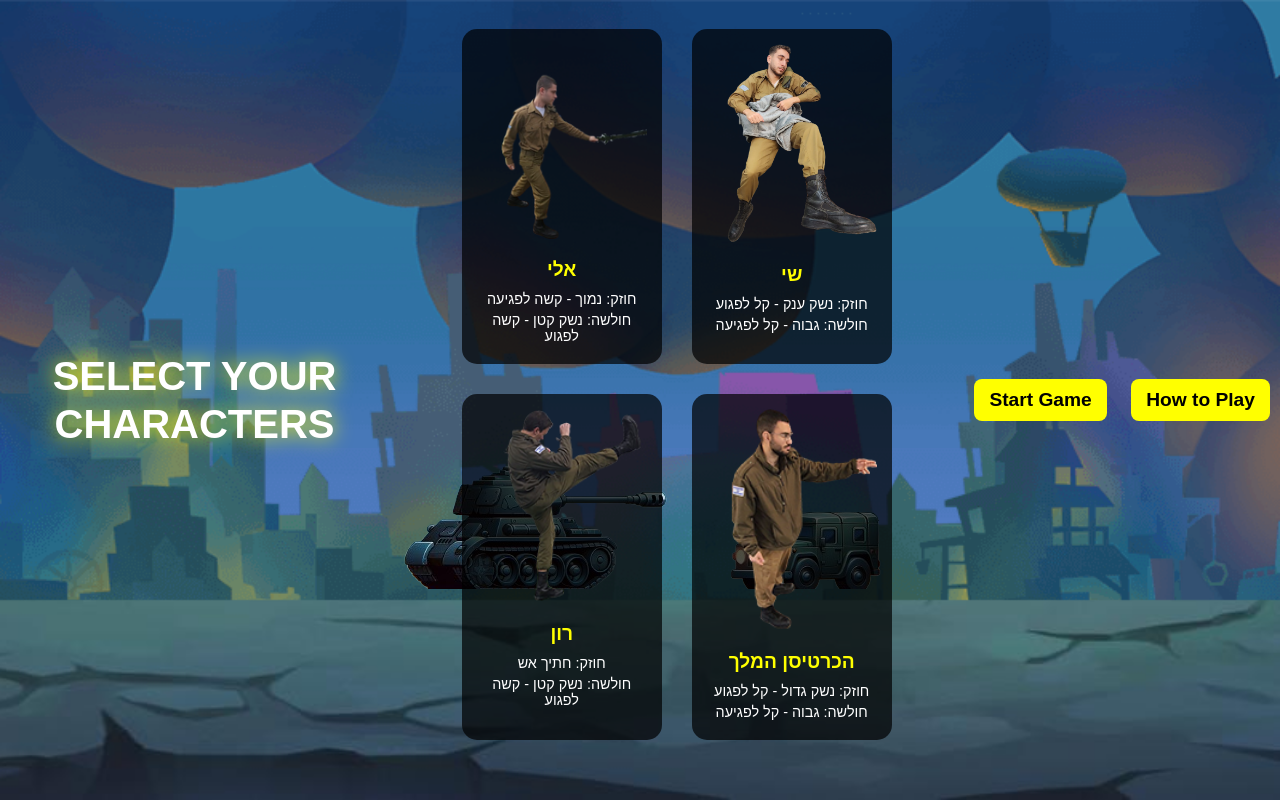
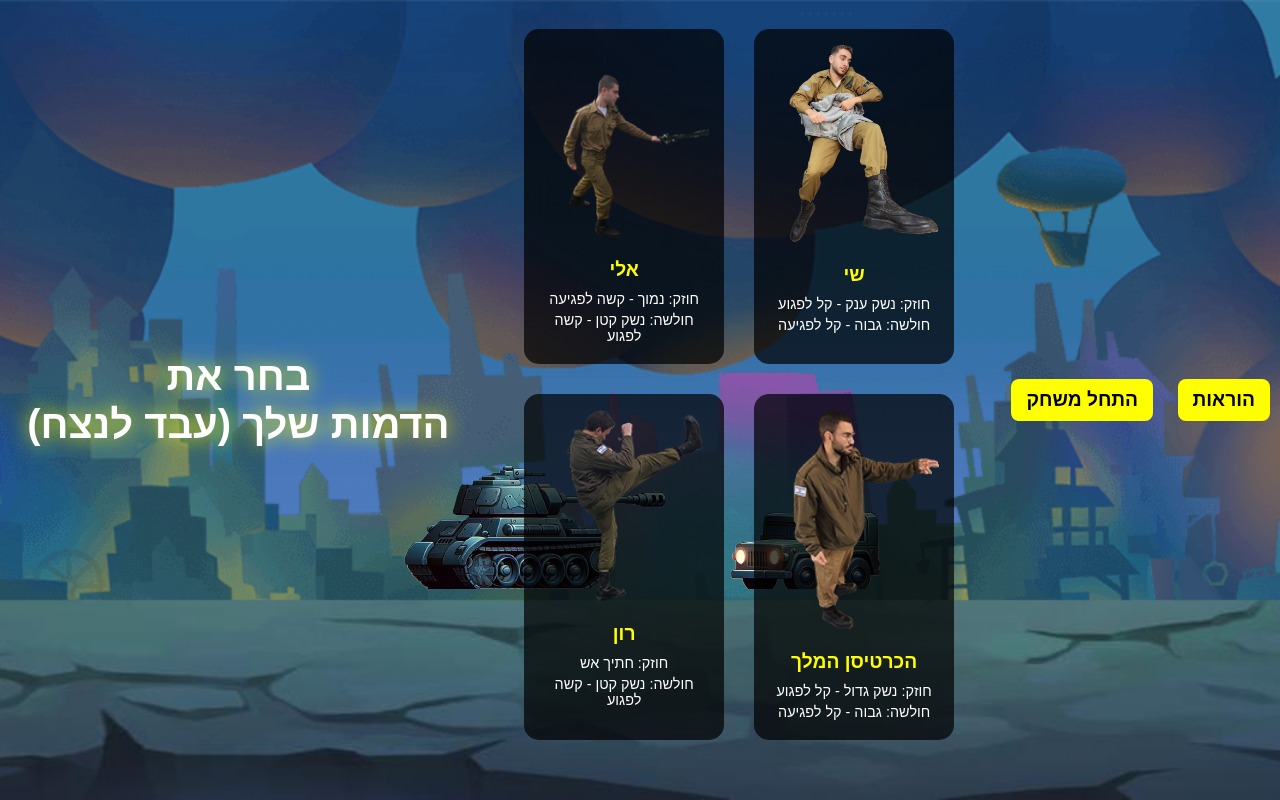
Before and after one commit to DAV5TH5BRAV5/NahshonProject, a plain HTML site: page index.html in a window 1280 px wide. Drawn offline with Linux system fonts and the light colour scheme; files whose address does not match are found by name.

Commit message:
Switch html to Hebrew (start game, exc...)

```diff
--- a/index.html
+++ b/index.html
@@ -37,7 +37,7 @@
     <img id="layer4" src="assets/Environment/layer4.png">
     <img id="layer5" src="assets/Environment/adjusted_crack_133_left.png">
 
-    <h1 class="title">SELECT YOUR<br>CHARACTERS</h1>
+    <h1 class="title">בחר את<br>הדמות שלך (עבד לנצח)</h1>
 
     <div class="character-container">
         <div class="character" onclick="selectCharacter(this, 'Eli')">
@@ -67,8 +67,8 @@
     </div>
 
     <div class="buttons">
-        <button id="startGame" onclick = "startAnim()">Start Game</button>
-        <button onclick="showInstructions()">How to Play</button>
+        <button id="startGame" onclick = "startAnim()">התחל משחק</button>
+        <button onclick="showInstructions()">הוראות</button>
     </div>
 
     <!-- Instruction Modal -->
```
